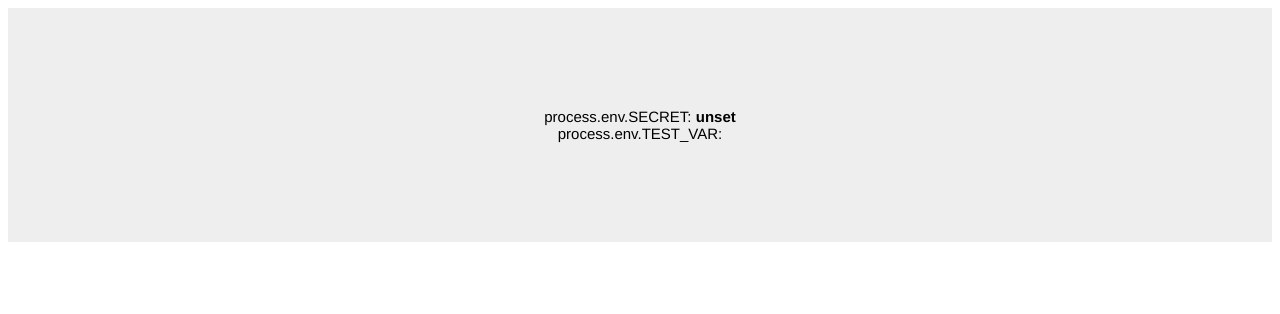
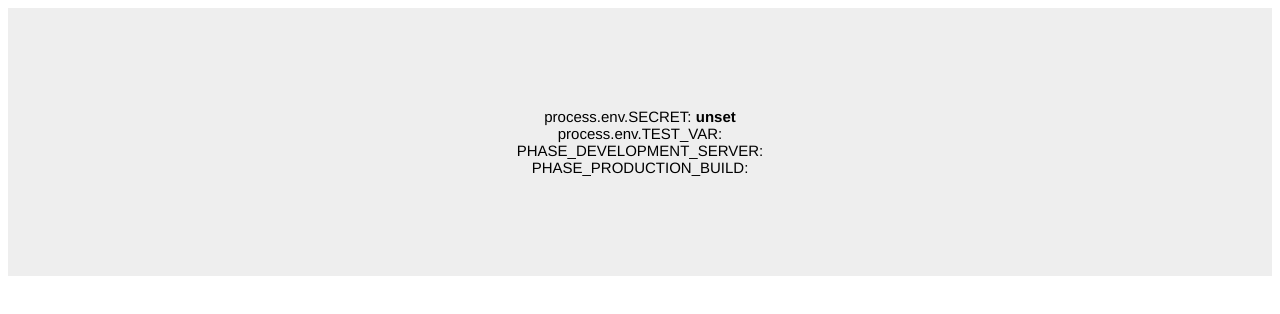
Before and after one commit to bluelovers/tpl-next-app, a Next.js app: page /env in a window 1280 px wide. Shown: the top 314 px of the page. Built offline with nearby package versions, Linux system fonts and the light colour scheme; no server answers.

Commit message:
now secrets

```diff
--- a/next.config.js
+++ b/next.config.js
@@ -1,7 +1,18 @@
 require('dotenv').config();
+
+const {
+	PHASE_DEVELOPMENT_SERVER,
+	PHASE_PRODUCTION_BUILD,
+} = require('next/constants')
+
 module.exports = {
 	env: {
 		// Reference a variable that was defined in the .env file and make it available at Build Time
 		TEST_VAR: process.env.TEST_VAR,
+
+		PHASE_DEVELOPMENT_SERVER,
+		PHASE_PRODUCTION_BUILD,
+
+		SECRET: process.env.SECRET,
 	},
 }
--- a/now.json
+++ b/now.json
@@ -9,7 +9,7 @@
   "build": {
     "env": {
       "SECRET": "@my-secret-key",
-      "ANOTHER_SECRET": "@my-other-secret-key"
+      "ANOTHER_SECRET": "my-other-secret-key"
     }
   }
 }
--- a/package.json
+++ b/package.json
@@ -14,6 +14,8 @@
     "next:dev": "next dev",
     "next:export": "next build && next export",
     "next:start": "next start",
+    "now:build": "echo now:build",
+    "now:deploy": "yarn run now:build && now deploy",
     "npm:publish": "npm publish",
     "postpublish_": "git commit -m \"publish new version\" .",
     "prepublishOnly_": "yarn run ncu && yarn run sort-package-json && yarn run test",
--- a/pages/env.tsx
+++ b/pages/env.tsx
@@ -4,6 +4,8 @@ export default () => (
 			process.env.SECRET: <strong>{process.env.SECRET}</strong>
 		</div>
 		<div>process.env.TEST_VAR: {process.env.TEST_VAR}</div>
+		<div>PHASE_DEVELOPMENT_SERVER: {process.env.PHASE_DEVELOPMENT_SERVER}</div>
+		<div>PHASE_PRODUCTION_BUILD: {process.env.PHASE_PRODUCTION_BUILD}</div>
 		<style jsx>{`
       .hello {
         font: 15px Helvetica, Arial, sans-serif;
```
Also changed, not shown: 1 other file (tests, documents, lock files or other folders).
